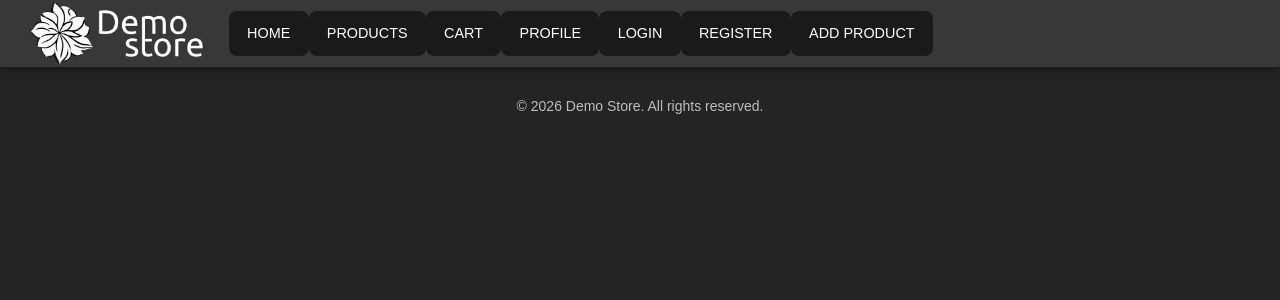
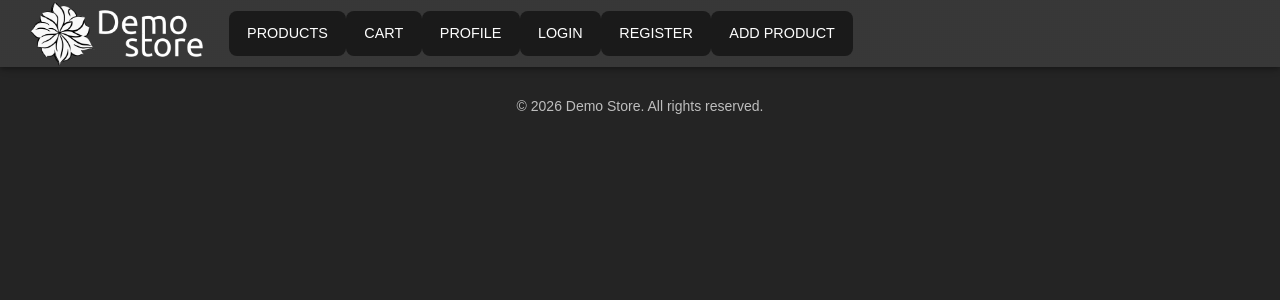
Before and after one commit to antonovmike/demo_store, a React (Vite) app in the folder client/: page / in a window 1280 px wide. Shown: the top 300 px of the page. Built offline with nearby package versions, Linux system fonts and the light colour scheme; no server answers.

Commit message:
[REM] Remove Button "Home"

```diff
--- a/client/src/components/Layout.tsx
+++ b/client/src/components/Layout.tsx
@@ -20,9 +20,6 @@ export default function Layout({ children }: { children: React.ReactNode }) {
           <Link component={RouterLink} to="/" sx={{ width: "15%" }}>
             <CardMedia component="img" src={logo} />
           </Link>
-          <Button color="inherit" component={RouterLink} to="/">
-            Home
-          </Button>
           <Button color="inherit" component={RouterLink} to="/products">
             Products
           </Button>
```
